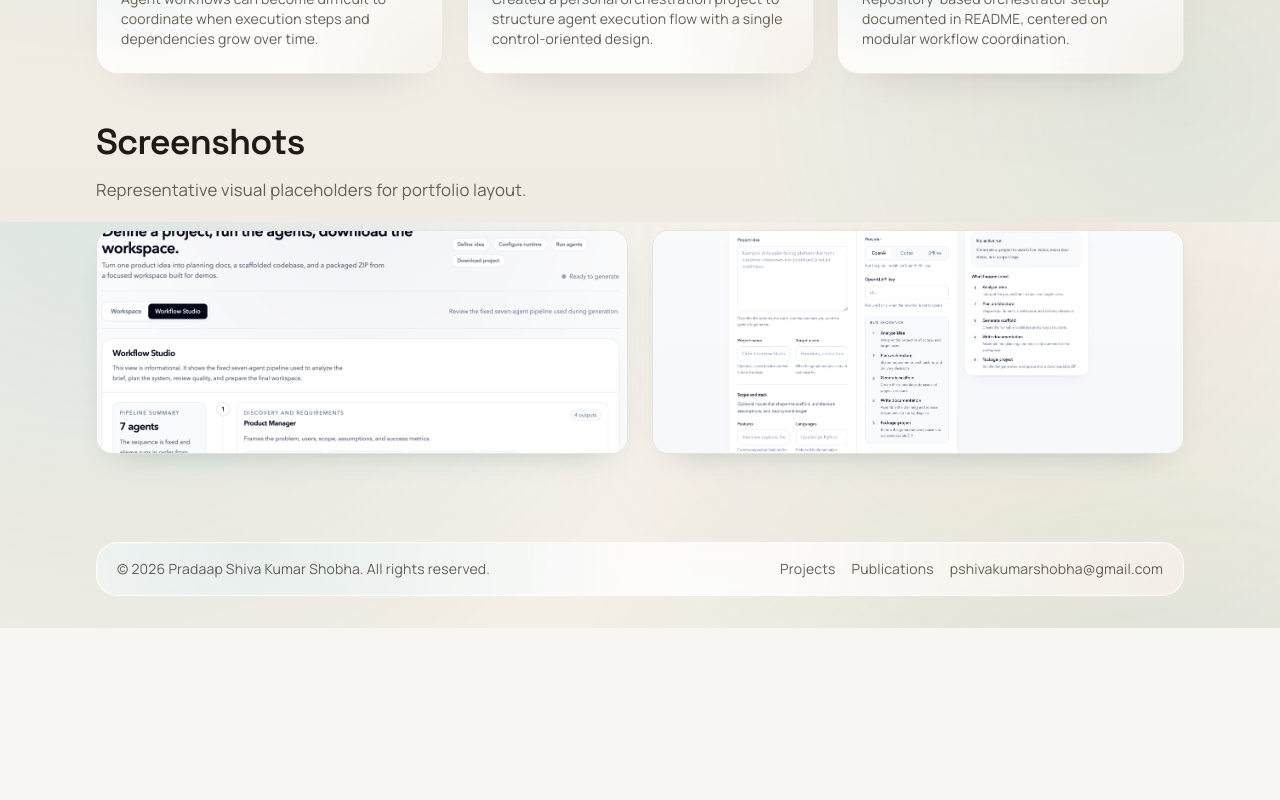
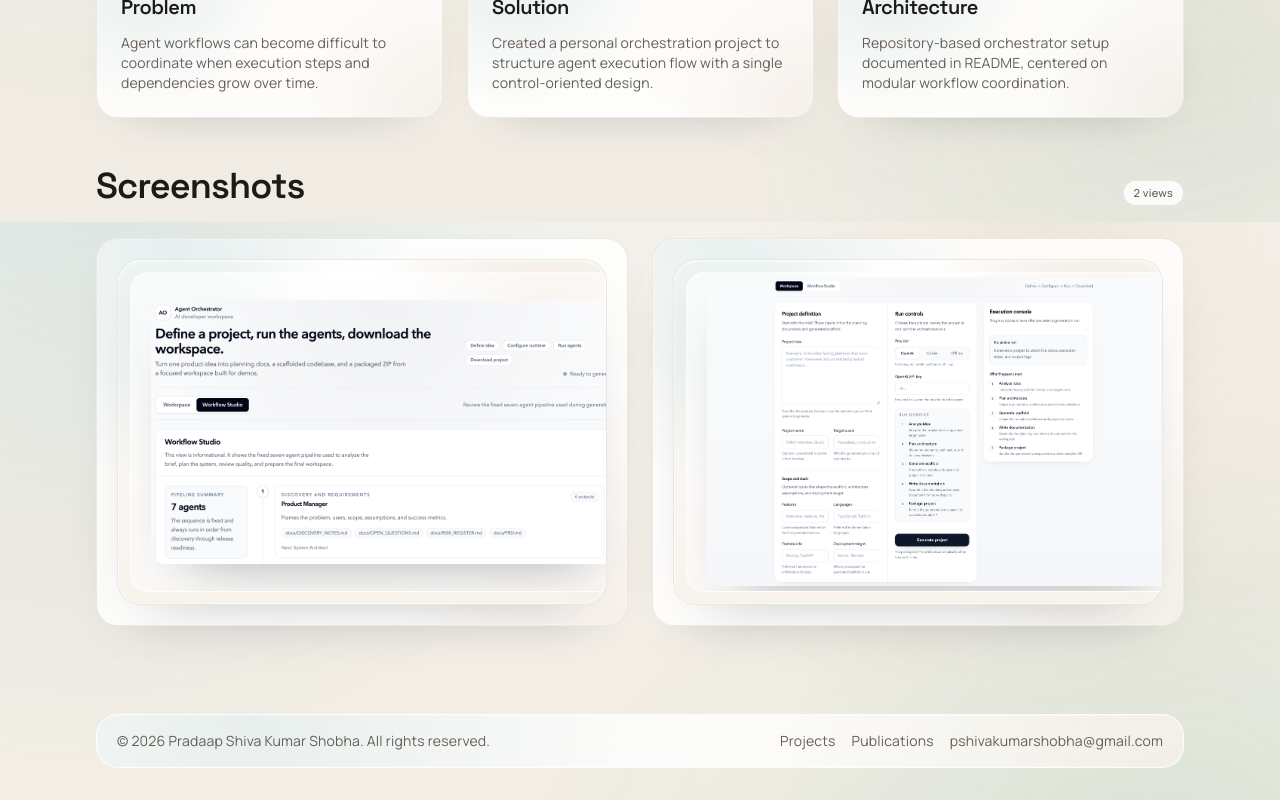
Before and after one commit to Pradaap-SS/pradaap-portfolio, a Nuxt app: page /projects/agent-orchestrator in a window 1280 px wide. Shown: the part 578-1378 px from the top of the page. Before the commit the page ends 1206 px from the top, so only its background shows below. Built offline with nearby package versions, Linux system fonts and the light colour scheme.

Commit message:
feat: enhance project media presentation with new styles and components

```diff
--- a/components/cards/ProjectCard.vue
+++ b/components/cards/ProjectCard.vue
@@ -8,11 +8,10 @@ defineProps<{
 
 <template>
   <article class="card card-reveal flex h-full flex-col gap-4">
-    <img
+    <ProjectMediaFrame
       :src="project.image"
       :alt="project.title"
-      class="h-44 w-full rounded-2xl border border-slate-200/60 object-cover shadow-sm dark:border-slate-800/70"
-      loading="lazy"
+      variant="card"
     />
     <div class="flex-1 space-y-3">
       <h3 class="text-2xl font-semibold leading-tight text-slate-900 dark:text-slate-100">{{ project.title }}</h3>
--- /dev/null
+++ b/components/ui/ProjectMediaFrame.vue
@@ -0,0 +1,50 @@
+<script setup lang="ts">
+const props = withDefaults(
+  defineProps<{
+    src: string
+    alt: string
+    variant?: 'card' | 'hero' | 'gallery'
+    loading?: 'lazy' | 'eager'
+  }>(),
+  {
+    variant: 'gallery',
+    loading: 'lazy'
+  }
+)
+
+const shellClass = computed(() => {
+  switch (props.variant) {
+    case 'card':
+      return 'aspect-[16/10] p-3'
+    case 'hero':
+      return 'aspect-[16/10] min-h-[18rem] p-4 sm:min-h-[22rem] sm:p-5'
+    default:
+      return 'aspect-[16/10] min-h-[16rem] p-4 sm:min-h-[20rem] sm:p-5'
+  }
+})
+
+const imageClass = computed(() => {
+  switch (props.variant) {
+    case 'card':
+      return 'max-h-[15rem]'
+    case 'hero':
+      return 'max-h-[24rem]'
+    default:
+      return 'max-h-[22rem]'
+  }
+})
+</script>
+
+<template>
+  <figure class="project-media-frame">
+    <div class="project-media-shell" :class="shellClass">
+      <img
+        :src="src"
+        :alt="alt"
+        :loading="loading"
+        class="project-media-image"
+        :class="imageClass"
+      />
+    </div>
+  </figure>
+</template>
--- a/data/projects.ts
+++ b/data/projects.ts
@@ -118,7 +118,7 @@ export const projects: Project[] = [
       architecture:
         'Asynchronous pipeline integrating external ML APIs, with retry policies and workflow-state tracking for operational visibility.',
       responsibilities: [],
-      screenshots: ['/images/projects/ap-ar-automation-cover.svg']
+      screenshots: []
     }
   },
   {
@@ -140,7 +140,7 @@ export const projects: Project[] = [
       architecture:
         'Service-oriented healthcare backend using Java and Cerner CCL with HL7/FHIR data exchange integrations and reusable migration components.',
       responsibilities: [],
-      screenshots: ['/images/projects/healthcare-interoperability-cover.svg']
+      screenshots: []
     }
   },
   {
--- a/pages/projects/[slug].vue
+++ b/pages/projects/[slug].vue
@@ -13,14 +13,16 @@ if (!project.value) {
 const hasProblem = computed(() => Boolean(project.value?.details?.problem?.trim()))
 const hasSolution = computed(() => Boolean(project.value?.details?.solution?.trim()))
 const hasArchitecture = computed(() => Boolean(project.value?.details?.architecture?.trim()))
+const screenshots = computed(() =>
+  project.value?.details?.screenshots?.filter((item) => typeof item === 'string' && item.trim().length > 0) ?? []
+)
+const responsibilities = computed(() =>
+  project.value?.details?.responsibilities?.filter((item) => typeof item === 'string' && item.trim().length > 0) ?? []
+)
 const hasResponsibilities = computed(() =>
-  Boolean(
-    project.value?.details?.responsibilities?.some((item) => typeof item === 'string' && item.trim().length > 0)
-  )
+  responsibilities.value.length > 0
 )
-const hasScreenshots = computed(() =>
-  Boolean(project.value?.details?.screenshots?.some((item) => typeof item === 'string' && item.trim().length > 0))
-)
+const hasScreenshots = computed(() => screenshots.value.length > 0)
 
 useSeoMeta({
   title: project.value.title,
@@ -61,11 +63,11 @@ useSeoMeta({
           <span v-if="!project.githubUrl && !project.liveUrl" class="chip">Internal enterprise project (details shareable)</span>
         </div>
       </div>
-      <img
+      <ProjectMediaFrame
         :src="project.image"
         :alt="project.title"
-        class="h-64 w-full rounded-2xl border border-slate-200/60 object-cover shadow-soft dark:border-slate-800/70"
-        loading="lazy"
+        variant="hero"
+        loading="eager"
       />
     </section>
 
@@ -88,7 +90,7 @@ useSeoMeta({
       <SectionTitle title="Key Responsibilities" />
       <ul class="grid gap-3 text-slate-600 dark:text-slate-300">
         <li
-          v-for="(item, index) in project.details.responsibilities.filter((entry) => entry && entry.trim().length > 0)"
+          v-for="(item, index) in responsibilities"
           :key="item"
           class="card card-reveal"
           :style="{ '--reveal-delay': `${160 + index * 60}ms` }"
@@ -98,16 +100,26 @@ useSeoMeta({
       </ul>
     </section>
 
-    <section v-if="hasScreenshots" class="space-y-6">
-      <SectionTitle title="Screenshots" subtitle="Representative visual placeholders for portfolio layout." />
-      <div class="grid gap-6 md:grid-cols-2">
-        <img
-          v-for="shot in project.details.screenshots.filter((entry) => entry && entry.trim().length > 0)"
+    <section v-if="hasScreenshots" class="space-y-8">
+      <div class="flex flex-col gap-3 lg:flex-row lg:items-end lg:justify-between">
+        <SectionTitle
+          title="Screenshots"
+        />
+        <span class="chip w-fit">{{ screenshots.length }} views</span>
+      </div>
+      <div class="grid gap-6 xl:grid-cols-2">
+        <article
+          v-for="(shot, index) in screenshots"
           :key="shot"
-          :src="shot"
-          :alt="`${project.title} screenshot`"
-          class="h-56 w-full rounded-2xl border border-slate-200/60 object-cover shadow-soft dark:border-slate-800/70"
-        />
+          class="card card-reveal space-y-4 p-4 sm:p-5"
+          :style="{ '--reveal-delay': `${220 + index * 80}ms` }"
+        >
+          <ProjectMediaFrame
+            :src="shot"
+            :alt="`${project.title} screenshot ${index + 1}`"
+            variant="gallery"
+          />
+        </article>
       </div>
     </section>
   </div>
```
Also changed, not shown: assets/styles/tailwind.css.
